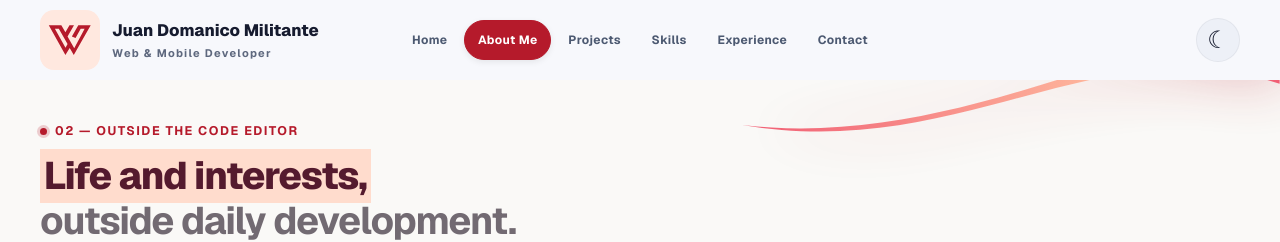
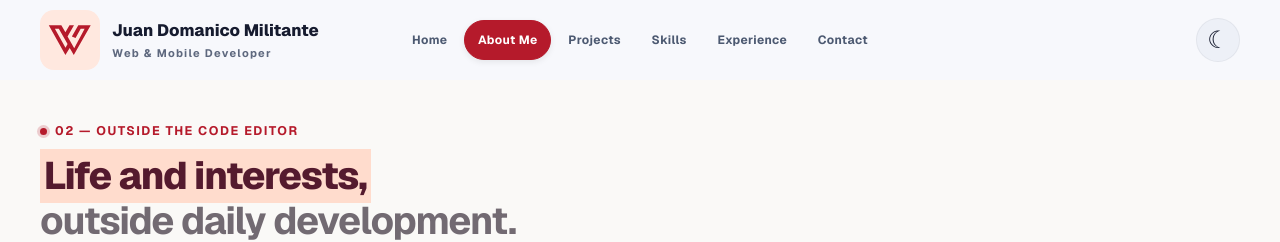
Before and after one commit to huwanwanwan/MY-PORTFOLIO, a Next.js app: page /about in a window 1280 px wide. Shown: the top 242 px of the page. Built offline with nearby package versions, Linux system fonts and the light colour scheme.

Commit message:
Remove the top decorative wave from the About page

```diff
--- a/components/portfolio-sections.tsx
+++ b/components/portfolio-sections.tsx
@@ -226,7 +226,6 @@ export function AboutSection({
   return (
     <>
       <section className="section-block content-section about-life about-personal-hero" id="about" aria-labelledby="about-heading">
-        <svg className="about-personal-ribbon about-personal-ribbon-top" viewBox="0 0 800 160" preserveAspectRatio="none" aria-hidden="true"><defs><linearGradient id="personal-ribbon-top"><stop stopColor="#ef3653" /><stop offset=".65" stopColor="#ffa586" /><stop offset="1" stopColor="#ef3653" /></linearGradient></defs><path d="M0 140C300 172 570 26 800 0V85C530 5 330 190 0 140Z" fill="url(#personal-ribbon-top)" /></svg>
         <header className="about-personal-heading">
           <div><p className="editorial-eyebrow"><span className="editorial-eyebrow-dot" aria-hidden="true" />02 &#8212; OUTSIDE THE CODE EDITOR</p>
           <h1 id="about-heading" className="editorial-title"><span className="heading-highlight">Life and interests,</span><br /><span className="text-muted">outside daily development.</span></h1></div>
```
